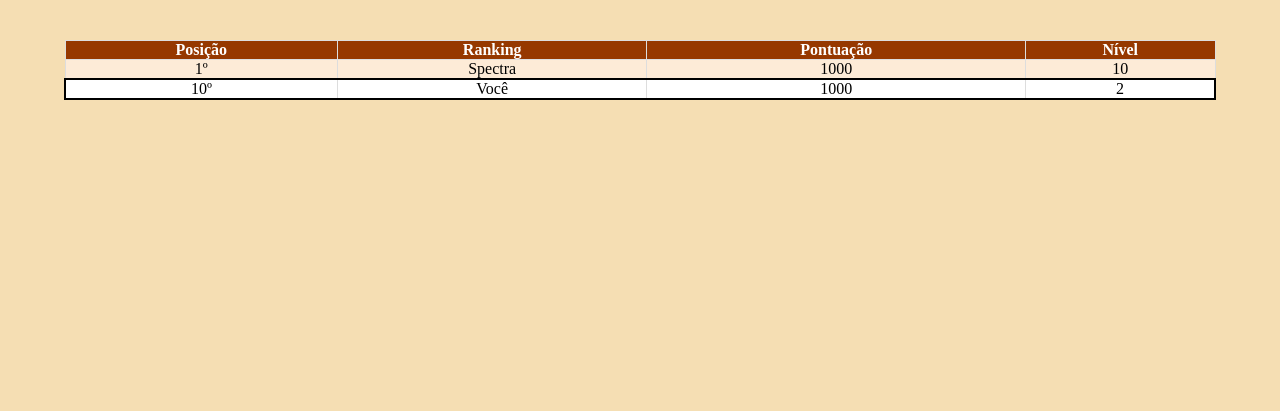
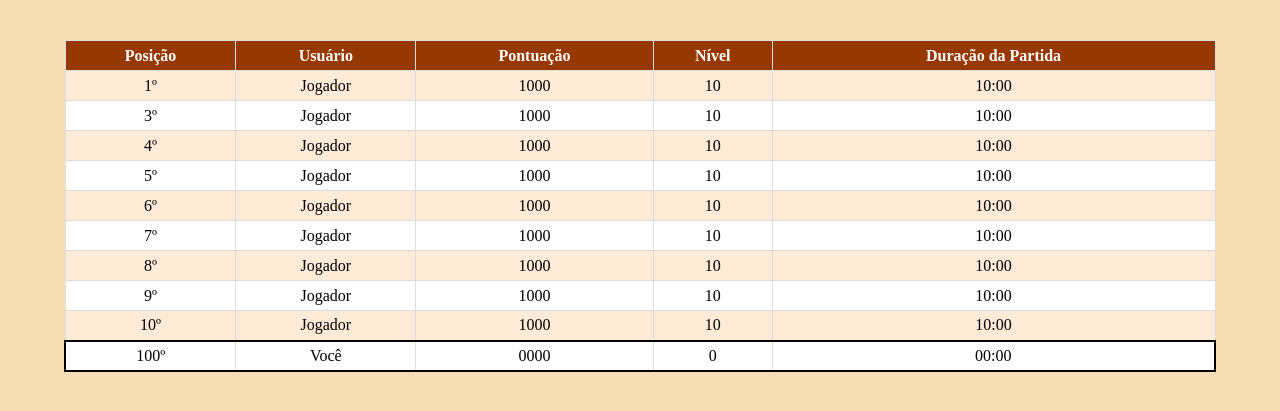
Before and after one commit to 231396/Rolling-Tetris-Web, a PHP site: page /html/ranking.html in a window 1280 px wide. Shown: the part 96-507 px from the top of the page. Run offline with PHP 8.4, Linux system fonts and the light colour scheme.

Commit message:
RankGlobal Final

```diff
--- a/src/css/style-ranking.css
+++ b/src/css/style-ranking.css
@@ -40,6 +40,10 @@ tr:nth-child(odd) {
 	background-color: #fff;
 }
 
+tr{
+    height: 30px;
+}
+
 tfoot{
     border: 2px solid black;
 }
--- a/src/html/ranking.html
+++ b/src/html/ranking.html
@@ -18,22 +18,82 @@
         <table>
             <tr>
                 <th>Posição</th>
-                <th>Ranking</th>
+                <th>Usuário</th>
                 <th>Pontuação</th>
                 <th>Nível</th>
+                <th>Duração da Partida</th>
             </tr>
             <tr>
                 <td>1º</td>
-                <td>Spectra</td>
+                <td>Jogador</td>
                 <td>1000</td>
                 <td>10</td>
+                <td>10:00</td>
             </tr>
+            <tr>
+                <td>3º</td>
+                <td>Jogador</td>
+                <td>1000</td>
+                <td>10</td>
+                <td>10:00</td>
+            </tr>
+            <tr>
+                <td>4º</td>
+                <td>Jogador</td>
+                <td>1000</td>
+                <td>10</td>
+                <td>10:00</td>
+            </tr>
+            <tr>
+                <td>5º</td>
+                <td>Jogador</td>
+                <td>1000</td>
+                <td>10</td>
+                <td>10:00</td>
+            </tr>
+            <tr>
+                <td>6º</td>
+                <td>Jogador</td>
+                <td>1000</td>
+                <td>10</td>
+                <td>10:00</td>
+            </tr>
+            <tr>
+                <td>7º</td>
+                <td>Jogador</td>
+                <td>1000</td>
+                <td>10</td>
+                <td>10:00</td>
+            </tr>
+            <tr>
+                <td>8º</td>
+                <td>Jogador</td>
+                <td>1000</td>
+                <td>10</td>
+                <td>10:00</td>
+            </tr>
+            <tr>
+                <td>9º</td>
+                <td>Jogador</td>
+                <td>1000</td>
+                <td>10</td>
+                <td>10:00</td>
+            </tr>
+            <tr>
+                <td>10º</td>
+                <td>Jogador</td>
+                <td>1000</td>
+                <td>10</td>
+                <td>10:00</td>
+            </tr>
+
             <tfoot>
                 <tr id=>
-                    <td>10º</td>
+                    <td>100º</td>
                     <td>Você</td>
-                    <td>1000</td>
-                    <td>2</td>
+                    <td>0000</td>
+                    <td>0</td>
+                    <td>00:00</td>
                 </tr>
             </tfoot>
         </table>
```
